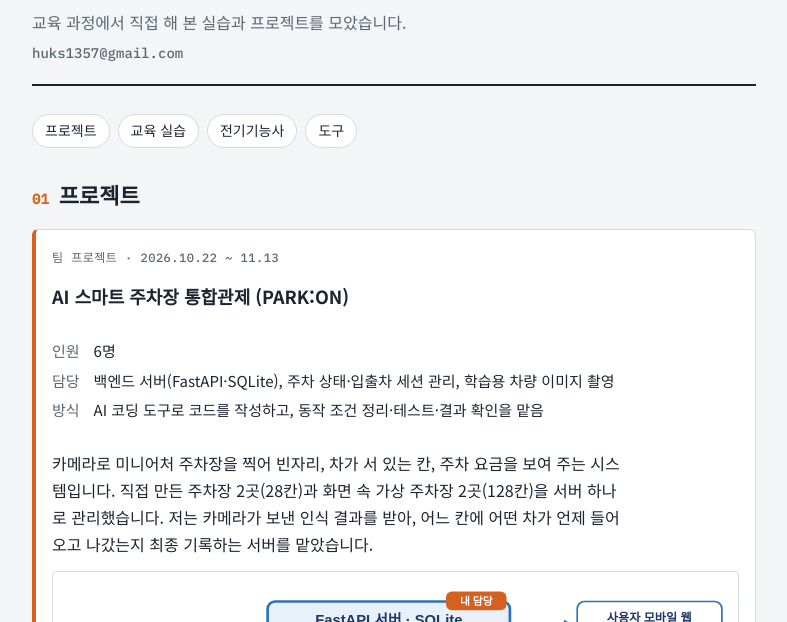
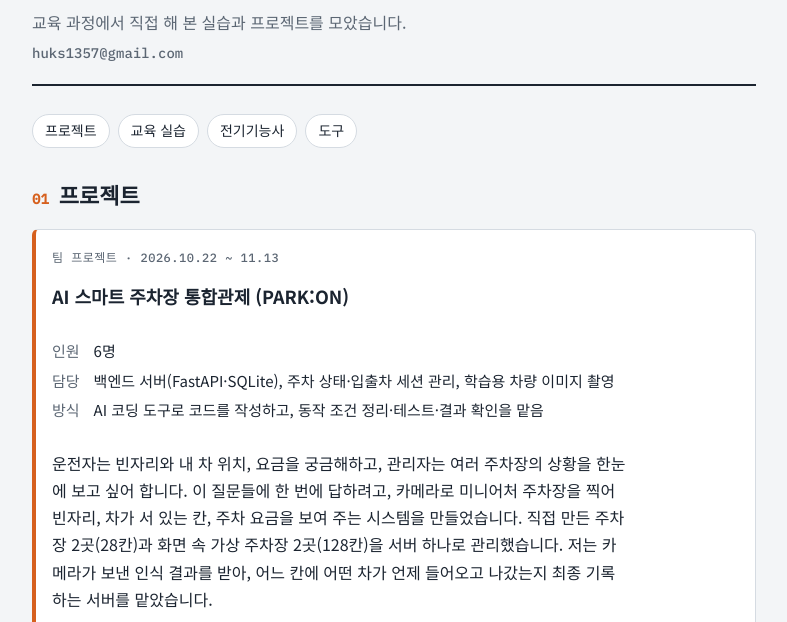
Before and after one commit to huks13/portfolio, a plain HTML site: page index.html in a window 1280 px wide. Shown: the part 115-737 px from the top of the page, without its empty margins (246-1033 px from the left). Drawn offline with Linux system fonts and the light colour scheme; a web font is replaced by a local one.

Commit message:
주차장 프로젝트 선정 이유 추가
Co-Authored-By: Claude Opus 5.5 <noreply@anthropic.com>
Claude-Session: https://claude.ai/code/session_01TkWH6vbe4SsCzvsTdHdLAy

```diff
--- a/index.html
+++ b/index.html
@@ -93,7 +93,7 @@ footer{font-size:13px;color:var(--muted);border-top:1px solid var(--line);paddin
       <dt>담당</dt><dd>백엔드 서버(FastAPI·SQLite), 주차 상태·입출차 세션 관리, 학습용 차량 이미지 촬영</dd>
       <dt>방식</dt><dd>AI 코딩 도구로 코드를 작성하고, 동작 조건 정리·테스트·결과 확인을 맡음</dd>
     </dl>
-    <p>카메라로 미니어처 주차장을 찍어 빈자리, 차가 서 있는 칸, 주차 요금을 보여 주는 시스템입니다. 직접 만든 주차장 2곳(28칸)과 화면 속 가상 주차장 2곳(128칸)을 서버 하나로 관리했습니다. 저는 카메라가 보낸 인식 결과를 받아, 어느 칸에 어떤 차가 언제 들어오고 나갔는지 최종 기록하는 서버를 맡았습니다.</p>
+    <p>운전자는 빈자리와 내 차 위치, 요금을 궁금해하고, 관리자는 여러 주차장의 상황을 한눈에 보고 싶어 합니다. 이 질문들에 한 번에 답하려고, 카메라로 미니어처 주차장을 찍어 빈자리, 차가 서 있는 칸, 주차 요금을 보여 주는 시스템을 만들었습니다. 직접 만든 주차장 2곳(28칸)과 화면 속 가상 주차장 2곳(128칸)을 서버 하나로 관리했습니다. 저는 카메라가 보낸 인식 결과를 받아, 어느 칸에 어떤 차가 언제 들어오고 나갔는지 최종 기록하는 서버를 맡았습니다.</p>
     <figure class="diagram">
       <img src="media/system_diagram.svg" alt="카메라 PC에서 FastAPI 서버로 관측을 보내고, 서버가 사용자 웹·관리자 관제·챗봇에 데이터를 주는 구성도" width="1000" height="380">
       <figcaption>시스템 구성도. 주황색 표시가 담당한 서버 영역입니다.</figcaption>
```
